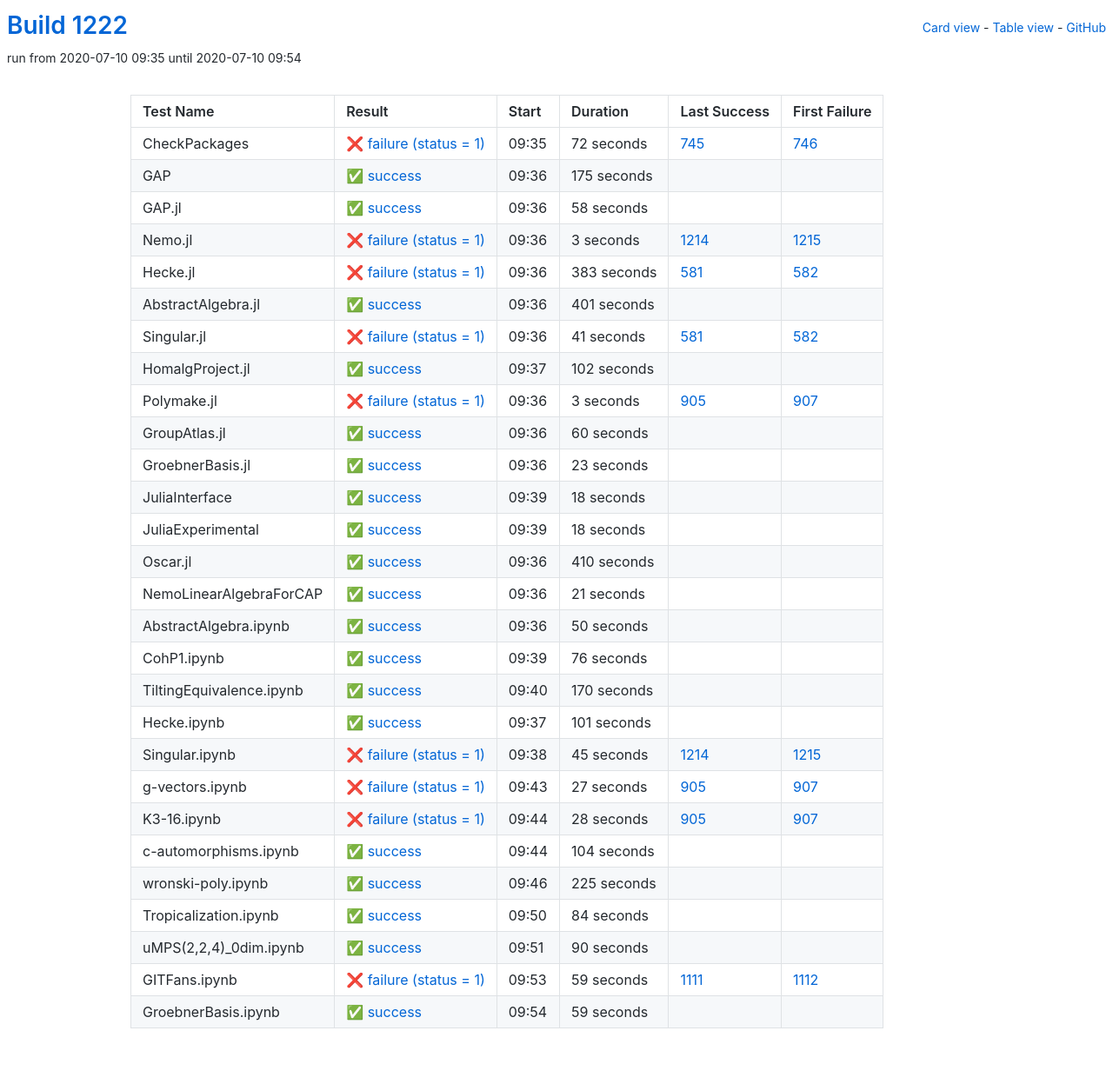
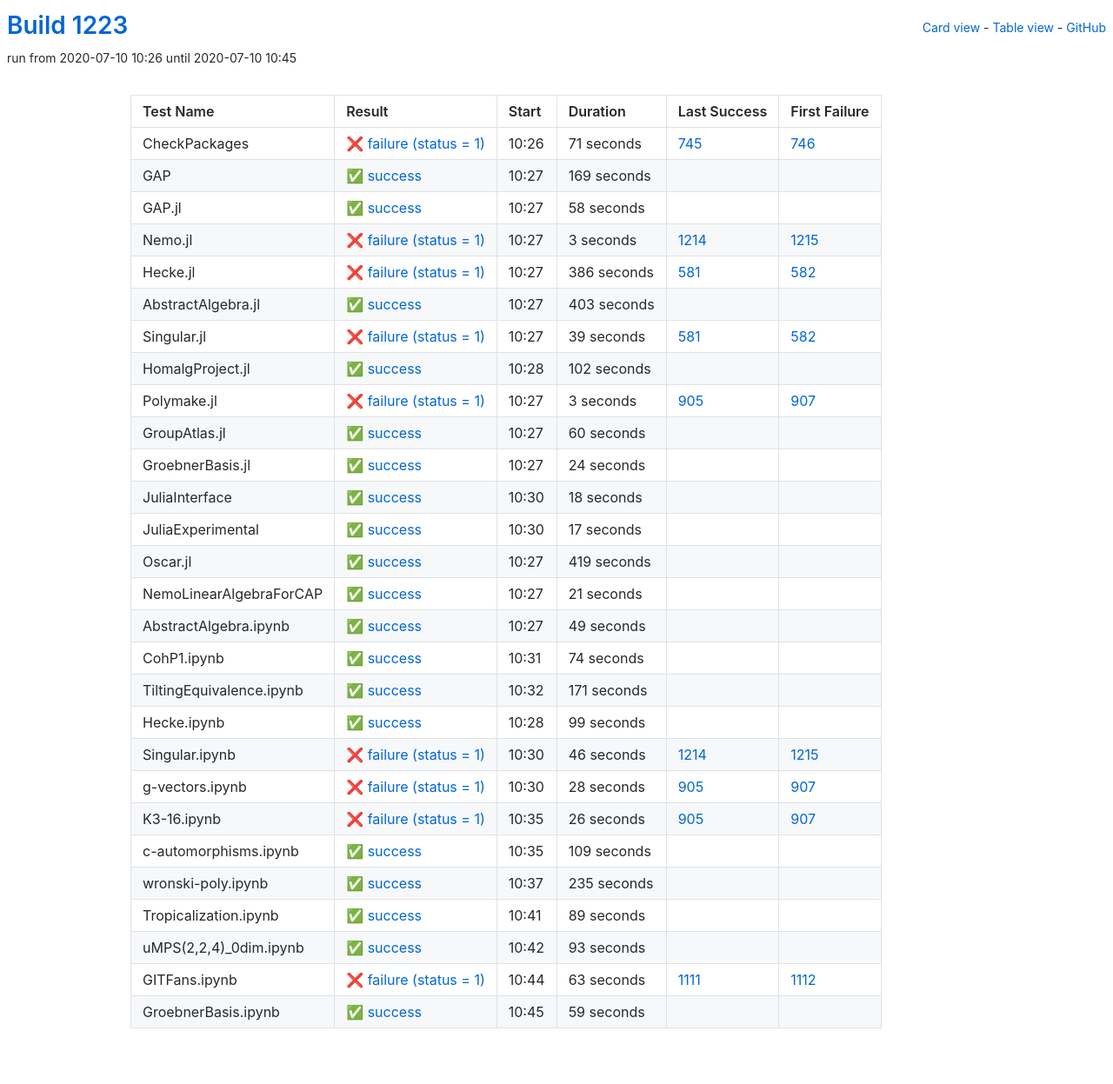
Before and after one commit to oscar-system/oscar-ci-status-1.4, a Jekyll site: the page built from table.html, in a window 1280 px wide. Shown: the whole page at 87% size. Built offline with Jekyll 4.4.1, drawn with Linux system fonts in a browser that asks for light colours.

Commit message:
Build #1223

```diff
--- a/_data/ci.yml
+++ b/_data/ci.yml
@@ -1,6 +1,6 @@
 ---
-build: 1222
-build_url: https://oscarci.mathematik.uni-kl.de/job/oscar-julia-1.4/1222/
+build: 1223
+build_url: https://oscarci.mathematik.uni-kl.de/job/oscar-julia-1.4/1223/
 job: oscar-julia-1.4
 organization: oscar-system
 repo: oscar-ci-status-1.4
@@ -8,32 +8,32 @@ repourl: https://github.com/oscar-system/oscar-ci-status-1.4
 tests:
 - name: CheckPackages
   id: checkpackages
-  log: https://oscarci.mathematik.uni-kl.de/job/oscar-julia-1.4/1222/artifact/logs/build-1222/CheckPackages.log
-  start: 2020-07-10 09:35
+  log: https://oscarci.mathematik.uni-kl.de/job/oscar-julia-1.4/1223/artifact/logs/build-1223/CheckPackages.log
+  start: 2020-07-10 10:26
   success: false
   exitcode: 1
   status: failure
-  duration: 72
+  duration: 71
   last_success: 745
   last_success_url: https://oscarci.mathematik.uni-kl.de/job/oscar-julia-1.4/745/
   first_failure: 746
   first_failure_url: https://oscarci.mathematik.uni-kl.de/job/oscar-julia-1.4/746/
 - name: GAP
   id: gap
-  log: https://oscarci.mathematik.uni-kl.de/job/oscar-julia-1.4/1222/artifact/logs/build-1222/GAP.log
-  start: 2020-07-10 09:36
+  log: https://oscarci.mathematik.uni-kl.de/job/oscar-julia-1.4/1223/artifact/logs/build-1223/GAP.log
+  start: 2020-07-10 10:27
   success: true
   exitcode: 0
   status: success
-  duration: 175
+  duration: 169
   last_success: false
   last_success_url:
   first_failure: false
   first_failure_url:
 - name: GAP.jl
   id: gap-jl
-  log: https://oscarci.mathematik.uni-kl.de/job/oscar-julia-1.4/1222/artifact/logs/build-1222/GAP.jl.log
-  start: 2020-07-10 09:36
+  log: https://oscarci.mathematik.uni-kl.de/job/oscar-julia-1.4/1223/artifact/logs/build-1223/GAP.jl.log
+  start: 2020-07-10 10:27
   success: true
   exitcode: 0
   status: success
@@ -44,8 +44,8 @@ tests:
   first_failure_url:
 - name: Nemo.jl
   id: nemo-jl
-  log: https://oscarci.mathematik.uni-kl.de/job/oscar-julia-1.4/1222/artifact/logs/build-1222/Nemo.jl.log
-  start: 2020-07-10 09:36
+  log: https://oscarci.mathematik.uni-kl.de/job/oscar-julia-1.4/1223/artifact/logs/build-1223/Nemo.jl.log
+  start: 2020-07-10 10:27
   success: false
   exitcode: 1
   status: failure
@@ -56,44 +56,44 @@ tests:
   first_failure_url: https://oscarci.mathematik.uni-kl.de/job/oscar-julia-1.4/1215/
 - name: Hecke.jl
   id: hecke-jl
-  log: https://oscarci.mathematik.uni-kl.de/job/oscar-julia-1.4/1222/artifact/logs/build-1222/Hecke.jl.log
-  start: 2020-07-10 09:36
+  log: https://oscarci.mathematik.uni-kl.de/job/oscar-julia-1.4/1223/artifact/logs/build-1223/Hecke.jl.log
+  start: 2020-07-10 10:27
   success: false
   exitcode: 1
   status: failure
-  duration: 383
+  duration: 386
   last_success: 581
   last_success_url: https://oscarci.mathematik.uni-kl.de/job/oscar-julia-1.4/581/
   first_failure: 582
   first_failure_url: https://oscarci.mathematik.uni-kl.de/job/oscar-julia-1.4/582/
 - name: AbstractAlgebra.jl
   id: abstractalgebra-jl
-  log: https://oscarci.mathematik.uni-kl.de/job/oscar-julia-1.4/1222/artifact/logs/build-1222/AbstractAlgebra.jl.log
-  start: 2020-07-10 09:36
+  log: https://oscarci.mathematik.uni-kl.de/job/oscar-julia-1.4/1223/artifact/logs/build-1223/AbstractAlgebra.jl.log
+  start: 2020-07-10 10:27
   success: true
   exitcode: 0
   status: success
-  duration: 401
+  duration: 403
   last_success: false
   last_success_url:
   first_failure: false
   first_failure_url:
 - name: Singular.jl
   id: singular-jl
-  log: https://oscarci.mathematik.uni-kl.de/job/oscar-julia-1.4/1222/artifact/logs/build-1222/Singular.jl.log
-  start: 2020-07-10 09:36
+  log: https://oscarci.mathematik.uni-kl.de/job/oscar-julia-1.4/1223/artifact/logs/build-1223/Singular.jl.log
+  start: 2020-07-10 10:27
   success: false
   exitcode: 1
   status: failure
-  duration: 41
+  duration: 39
   last_success: 581
   last_success_url: https://oscarci.mathematik.uni-kl.de/job/oscar-julia-1.4/581/
   first_failure: 582
   first_failure_url: https://oscarci.mathematik.uni-kl.de/job/oscar-julia-1.4/582/
 - name: HomalgProject.jl
   id: homalgproject-jl
-  log: https://oscarci.mathematik.uni-kl.de/job/oscar-julia-1.4/1222/artifact/logs/build-1222/HomalgProject.jl.log
-  start: 2020-07-10 09:37
+  log: https://oscarci.mathematik.uni-kl.de/job/oscar-julia-1.4/1223/artifact/logs/build-1223/HomalgProject.jl.log
+  start: 2020-07-10 10:28
   success: true
   exitcode: 0
   status: success
@@ -104,8 +104,8 @@ tests:
   first_failure_url:
 - name: Polymake.jl
   id: polymake-jl
-  log: https://oscarci.mathematik.uni-kl.de/job/oscar-julia-1.4/1222/artifact/logs/build-1222/Polymake.jl.log
-  start: 2020-07-10 09:36
+  log: https://oscarci.mathematik.uni-kl.de/job/oscar-julia-1.4/1223/artifact/logs/build-1223/Polymake.jl.log
+  start: 2020-07-10 10:27
   success: false
   exitcode: 1
   status: failure
@@ -116,8 +116,8 @@ tests:
   first_failure_url: https://oscarci.mathematik.uni-kl.de/job/oscar-julia-1.4/907/
 - name: GroupAtlas.jl
   id: groupatlas-jl
-  log: https://oscarci.mathematik.uni-kl.de/job/oscar-julia-1.4/1222/artifact/logs/build-1222/GroupAtlas.jl.log
-  start: 2020-07-10 09:36
+  log: https://oscarci.mathematik.uni-kl.de/job/oscar-julia-1.4/1223/artifact/logs/build-1223/GroupAtlas.jl.log
+  start: 2020-07-10 10:27
   success: true
   exitcode: 0
   status: success
@@ -128,20 +128,20 @@ tests:
   first_failure_url:
 - name: GroebnerBasis.jl
   id: groebnerbasis-jl
-  log: https://oscarci.mathematik.uni-kl.de/job/oscar-julia-1.4/1222/artifact/logs/build-1222/GroebnerBasis.jl.log
-  start: 2020-07-10 09:36
+  log: https://oscarci.mathematik.uni-kl.de/job/oscar-julia-1.4/1223/artifact/logs/build-1223/GroebnerBasis.jl.log
+  start: 2020-07-10 10:27
   success: true
   exitcode: 0
   status: success
-  duration: 23
+  duration: 24
   last_success: false
   last_success_url:
   first_failure: false
   first_failure_url:
 - name: JuliaInterface
   id: juliainterface
-  log: https://oscarci.mathematik.uni-kl.de/job/oscar-julia-1.4/1222/artifact/logs/build-1222/JuliaInterface.log
-  start: 2020-07-10 09:39
+  log: https://oscarci.mathematik.uni-kl.de/job/oscar-julia-1.4/1223/artifact/logs/build-1223/JuliaInterface.log
+  start: 2020-07-10 10:30
   success: true
   exitcode: 0
   status: success
@@ -152,32 +152,32 @@ tests:
   first_failure_url:
 - name: JuliaExperimental
   id: juliaexperimental
-  log: https://oscarci.mathematik.uni-kl.de/job/oscar-julia-1.4/1222/artifact/logs/build-1222/JuliaExperimental.log
-  start: 2020-07-10 09:39
+  log: https://oscarci.mathematik.uni-kl.de/job/oscar-julia-1.4/1223/artifact/logs/build-1223/JuliaExperimental.log
+  start: 2020-07-10 10:30
   success: true
   exitcode: 0
   status: success
-  duration: 18
+  duration: 17
   last_success: false
   last_success_url:
   first_failure: false
   first_failure_url:
 - name: Oscar.jl
   id: oscar-jl
-  log: https://oscarci.mathematik.uni-kl.de/job/oscar-julia-1.4/1222/artifact/logs/build-1222/Oscar.jl.log
-  start: 2020-07-10 09:36
+  log: https://oscarci.mathematik.uni-kl.de/job/oscar-julia-1.4/1223/artifact/logs/build-1223/Oscar.jl.log
+  start: 2020-07-10 10:27
   success: true
   exitcode: 0
   status: success
-  duration: 410
+  duration: 419
   last_success: false
   last_success_url:
   first_failure: false
   first_failure_url:
 - name: NemoLinearAlgebraForCAP
   id: nemolinearalgebraforcap
-  log: https://oscarci.mathematik.uni-kl.de/job/oscar-julia-1.4/1222/artifact/logs/build-1222/NemoLinearAlgebraForCAP.log
-  start: 2020-07-10 09:36
+  log: https://oscarci.mathematik.uni-kl.de/job/oscar-julia-1.4/1223/artifact/logs/build-1223/NemoLinearAlgebraForCAP.log
+  start: 2020-07-10 10:27
   success: true
   exitcode: 0
   status: success
@@ -188,80 +188,68 @@ tests:
   first_failure_url:
 - name: AbstractAlgebra.ipynb
   id: abstractalgebra-ipynb
-  log: https://oscarci.mathematik.uni-kl.de/job/oscar-julia-1.4/1222/artifact/logs/build-1222/AbstractAlgebra.ipynb.log
-  start: 2020-07-10 09:36
+  log: https://oscarci.mathematik.uni-kl.de/job/oscar-julia-1.4/1223/artifact/logs/build-1223/AbstractAlgebra.ipynb.log
+  start: 2020-07-10 10:27
   success: true
   exitcode: 0
   status: success
-  duration: 50
+  duration: 49
   last_success: false
   last_success_url:
   first_failure: false
   first_failure_url:
 - name: CohP1.ipynb
   id: cohp1-ipynb
-  log: https://oscarci.mathematik.uni-kl.de/job/oscar-julia-1.4/1222/artifact/logs/build-1222/CohP1.ipynb.log
-  start: 2020-07-10 09:39
+  log: https://oscarci.mathematik.uni-kl.de/job/oscar-julia-1.4/1223/artifact/logs/build-1223/CohP1.ipynb.log
+  start: 2020-07-10 10:31
   success: true
   exitcode: 0
   status: success
-  duration: 76
+  duration: 74
   last_success: false
   last_success_url:
   first_failure: false
   first_failure_url:
 - name: TiltingEquivalence.ipynb
   id: tiltingequivalence-ipynb
-  log: https://oscarci.mathematik.uni-kl.de/job/oscar-julia-1.4/1222/artifact/logs/build-1222/TiltingEquivalence.ipynb.log
-  start: 2020-07-10 09:40
+  log: https://oscarci.mathematik.uni-kl.de/job/oscar-julia-1.4/1223/artifact/logs/build-1223/TiltingEquivalence.ipynb.log
+  start: 2020-07-10 10:32
   success: true
   exitcode: 0
   status: success
-  duration: 170
+  duration: 171
   last_success: false
   last_success_url:
   first_failure: false
   first_failure_url:
 - name: Hecke.ipynb
   id: hecke-ipynb
-  log: https://oscarci.mathematik.uni-kl.de/job/oscar-julia-1.4/1222/artifact/logs/build-1222/Hecke.ipynb.log
-  start: 2020-07-10 09:37
+  log: https://oscarci.mathematik.uni-kl.de/job/oscar-julia-1.4/1223/artifact/logs/build-1223/Hecke.ipynb.log
+  start: 2020-07-10 10:28
   success: true
   exitcode: 0
   status: success
-  duration: 101
+  duration: 99
   last_success: false
   last_success_url:
   first_failure: false
   first_failure_url:
 - name: Singular.ipynb
   id: singular-ipynb
-  log: https://oscarci.mathematik.uni-kl.de/job/oscar-julia-1.4/1222/artifact/logs/build-1222/Singular.ipynb.log
-  start: 2020-07-10 09:38
+  log: https://oscarci.mathematik.uni-kl.de/job/oscar-julia-1.4/1223/artifact/logs/build-1223/Singular.ipynb.log
+  start: 2020-07-10 10:30
   success: false
   exitcode: 1
   status: failure
-  duration: 45
+  duration: 46
   last_success: 1214
   last_success_url: https://oscarci.mathematik.uni-kl.de/job/oscar-julia-1.4/1214/
   first_failure: 1215
   first_failure_url: https://oscarci.mathematik.uni-kl.de/job/oscar-julia-1.4/1215/
 - name: g-vectors.ipynb
   id: g-vectors-ipynb
-  log: https://oscarci.mathematik.uni-kl.de/job/oscar-julia-1.4/1222/artifact/logs/build-1222/g-vectors.ipynb.log
-  start: 2020-07-10 09:43
-  success: false
-  exitcode: 1
-  status: failure
-  duration: 27
-  last_success: 905
-  last_success_url: https://oscarci.mathematik.uni-kl.de/job/oscar-julia-1.4/905/
-  first_failure: 907
-  first_failure_url: https://oscarci.mathematik.uni-kl.de/job/oscar-julia-1.4/907/
-- name: K3-16.ipynb
-  id: k3-16-ipynb
-  log: https://oscarci.mathematik.uni-kl.de/job/oscar-julia-1.4/1222/artifact/logs/build-1222/K3-16.ipynb.log
-  start: 2020-07-10 09:44
+  log: https://oscarci.mathematik.uni-kl.de/job/oscar-julia-1.4/1223/artifact/logs/build-1223/g-vectors.ipynb.log
+  start: 2020-07-10 10:30
   success: false
   exitcode: 1
   status: failure
@@ -270,70 +258,82 @@ tests:
   last_success_url: https://oscarci.mathematik.uni-kl.de/job/oscar-julia-1.4/905/
   first_failure: 907
   first_failure_url: https://oscarci.mathematik.uni-kl.de/job/oscar-julia-1.4/907/
+- name: K3-16.ipynb
+  id: k3-16-ipynb
+  log: https://oscarci.mathematik.uni-kl.de/job/oscar-julia-1.4/1223/artifact/logs/build-1223/K3-16.ipynb.log
+  start: 2020-07-10 10:35
+  success: false
+  exitcode: 1
+  status: failure
+  duration: 26
+  last_success: 905
+  last_success_url: https://oscarci.mathematik.uni-kl.de/job/oscar-julia-1.4/905/
+  first_failure: 907
+  first_failure_url: https://oscarci.mathematik.uni-kl.de/job/oscar-julia-1.4/907/
 - name: c-automorphisms.ipynb
   id: c-automorphisms-ipynb
-  log: https://oscarci.mathematik.uni-kl.de/job/oscar-julia-1.4/1222/artifact/logs/build-1222/c-automorphisms.ipynb.log
-  start: 2020-07-10 09:44
+  log: https://oscarci.mathematik.uni-kl.de/job/oscar-julia-1.4/1223/artifact/logs/build-1223/c-automorphisms.ipynb.log
+  start: 2020-07-10 10:35
   success: true
   exitcode: 0
   status: success
-  duration: 104
+  duration: 109
   last_success: false
   last_success_url:
   first_failure: false
   first_failure_url:
 - name: wronski-poly.ipynb
   id: wronski-poly-ipynb
-  log: https://oscarci.mathematik.uni-kl.de/job/oscar-julia-1.4/1222/artifact/logs/build-1222/wronski-poly.ipynb.log
-  start: 2020-07-10 09:46
+  log: https://oscarci.mathematik.uni-kl.de/job/oscar-julia-1.4/1223/artifact/logs/build-1223/wronski-poly.ipynb.log
+  start: 2020-07-10 10:37
   success: true
   exitcode: 0
   status: success
-  duration: 225
+  duration: 235
   last_success: false
   last_success_url:
   first_failure: false
   first_failure_url:
 - name: Tropicalization.ipynb
   id: tropicalization-ipynb
-  log: https://oscarci.mathematik.uni-kl.de/job/oscar-julia-1.4/1222/artifact/logs/build-1222/Tropicalization.ipynb.log
-  start: 2020-07-10 09:50
+  log: https://oscarci.mathematik.uni-kl.de/job/oscar-julia-1.4/1223/artifact/logs/build-1223/Tropicalization.ipynb.log
+  start: 2020-07-10 10:41
   success: true
   exitcode: 0
   status: success
-  duration: 84
+  duration: 89
   last_success: false
   last_success_url:
   first_failure: false
   first_failure_url:
 - name: uMPS(2,2,4)_0dim.ipynb
   id: umps-2-2-4-0dim-ipynb
-  log: https://oscarci.mathematik.uni-kl.de/job/oscar-julia-1.4/1222/artifact/logs/build-1222/uMPS-2-2-4-_0dim.ipynb.log
-  start: 2020-07-10 09:51
+  log: https://oscarci.mathematik.uni-kl.de/job/oscar-julia-1.4/1223/artifact/logs/build-1223/uMPS-2-2-4-_0dim.ipynb.log
+  start: 2020-07-10 10:42
   success: true
   exitcode: 0
   status: success
-  duration: 90
+  duration: 93
   last_success: false
   last_success_url:
   first_failure: false
   first_failure_url:
 - name: GITFans.ipynb
   id: gitfans-ipynb
-  log: https://oscarci.mathematik.uni-kl.de/job/oscar-julia-1.4/1222/artifact/logs/build-1222/GITFans.ipynb.log
-  start: 2020-07-10 09:53
+  log: https://oscarci.mathematik.uni-kl.de/job/oscar-julia-1.4/1223/artifact/logs/build-1223/GITFans.ipynb.log
+  start: 2020-07-10 10:44
   success: false
   exitcode: 1
   status: failure
-  duration: 59
+  duration: 63
   last_success: 1111
   last_success_url: https://oscarci.mathematik.uni-kl.de/job/oscar-julia-1.4/1111/
   first_failure: 1112
   first_failure_url: https://oscarci.mathematik.uni-kl.de/job/oscar-julia-1.4/1112/
 - name: GroebnerBasis.ipynb
   id: groebnerbasis-ipynb
-  log: https://oscarci.mathematik.uni-kl.de/job/oscar-julia-1.4/1222/artifact/logs/build-1222/GroebnerBasis.ipynb.log
-  start: 2020-07-10 09:54
+  log: https://oscarci.mathematik.uni-kl.de/job/oscar-julia-1.4/1223/artifact/logs/build-1223/GroebnerBasis.ipynb.log
+  start: 2020-07-10 10:45
   success: true
   exitcode: 0
   status: success
```
Also changed, not shown: README.md.
